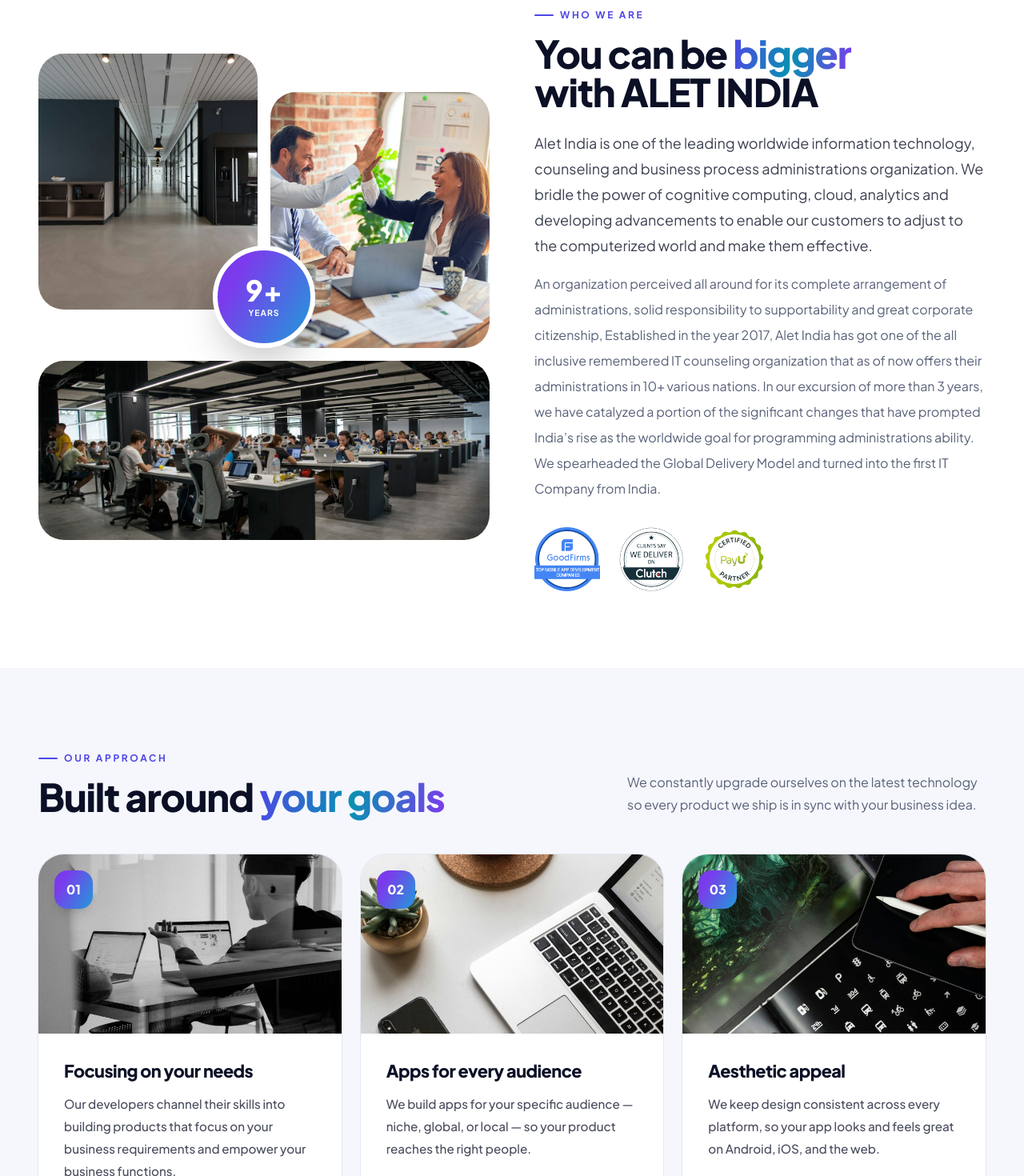
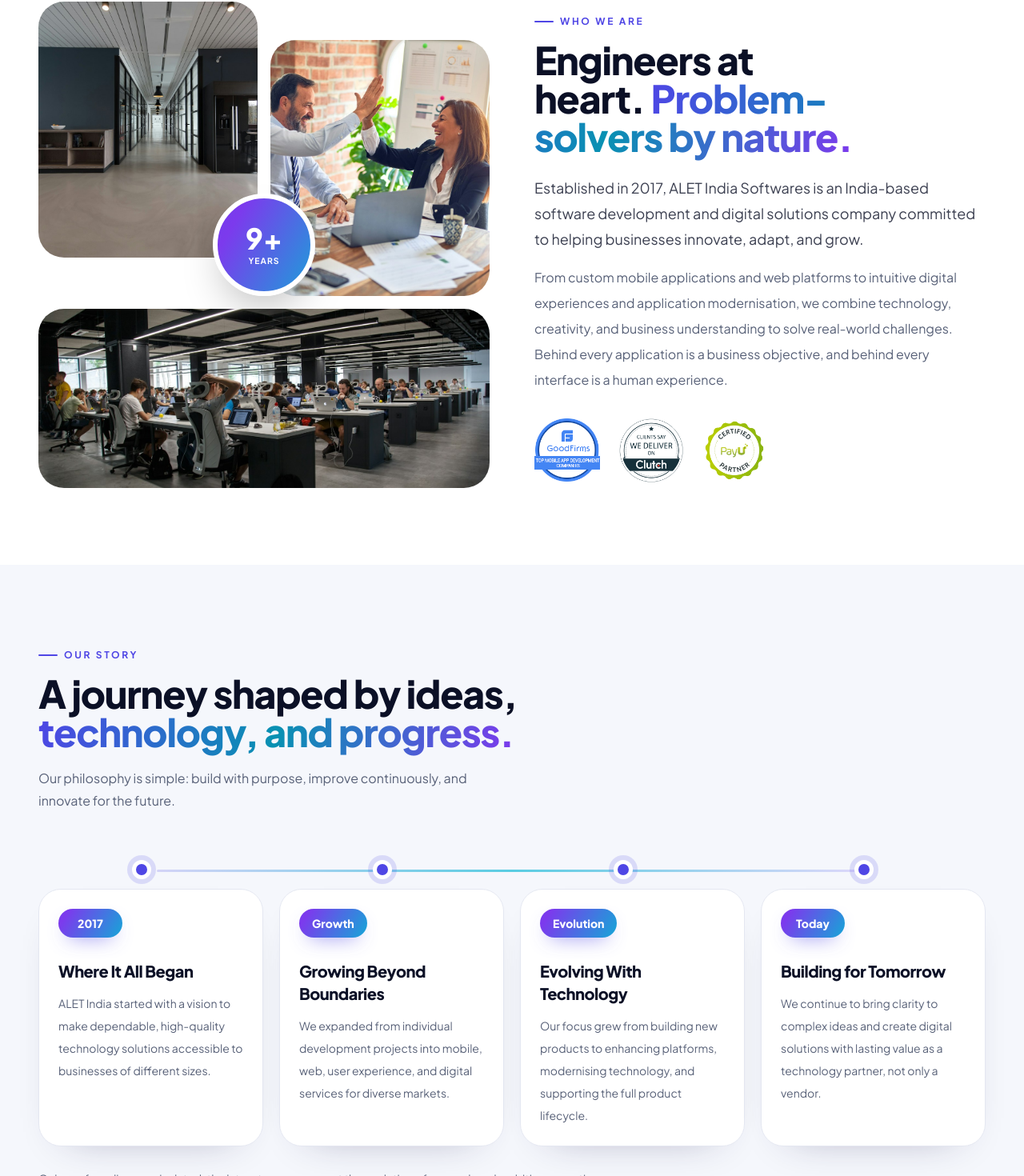
Before and after one commit to aletleads-sketch/aletIndia, a Next.js app: page /aletindia/about-us in a window 1280 px wide. Shown: the part 922-2392 px from the top of the page at 80% size. Built offline with nearby package versions, Linux system fonts and the light colour scheme; no server answers; the database is empty.

Commit message:
Refresh about page and animate company journey

```diff
--- a/app/about-us/page.tsx
+++ b/app/about-us/page.tsx
@@ -6,21 +6,47 @@
 import { Reveal } from "@/components/reveal";
 import { StatsBar, TestimonialsSection, yearsOfExperience } from "@/components/sections";
 import { Arrow, Eyebrow, Photo } from "@/components/ui";
-import { about, achievements, clients, company } from "@/lib/content";
+import { achievements, clients, company } from "@/lib/content";
 import { aboutApproach } from "@/lib/pages";
 
 export const metadata: Metadata = {
   title: "About Us — Alet India",
   description:
-    "Alet India is a New Delhi technology partner for mobile apps, web applications, design, and digital marketing, serving clients in 20+ countries since 2017.",
+    "ALET India Softwares is an India-based software development and digital solutions company building practical technology since 2017.",
 };
 
+const journey = [
+  {
+    stage: "2017",
+    title: "Where It All Began",
+    body: "ALET India started with a vision to make dependable, high-quality technology solutions accessible to businesses of different sizes.",
+  },
+  {
+    stage: "Growth",
+    title: "Growing Beyond Boundaries",
+    body: "We expanded from individual development projects into mobile, web, user experience, and digital services for diverse markets.",
+  },
+  {
+    stage: "Evolution",
+    title: "Evolving With Technology",
+    body: "Our focus grew from building new products to enhancing platforms, modernising technology, and supporting the full product lifecycle.",
+  },
+  {
+    stage: "Today",
+    title: "Building for Tomorrow",
+    body: "We continue to bring clarity to complex ideas and create digital solutions with lasting value as a technology partner, not only a vendor.",
+  },
+];
+
+const differentiators = [
+  ["We Think Business First", "We begin by understanding the challenge, the opportunity, and the outcome you want to achieve."],
+  ["We Build for Change", "We approach software development with scalability, maintainability, and future enhancements in mind."],
+  ["We Value Transparency", "We believe clear communication and collaborative decision-making create stronger project outcomes."],
+  ["We Focus on the Full Journey", "Our thinking extends beyond launch to continuous enhancement, modernization, and support."],
+  ["We Grow Through Partnerships", "We value long-term relationships and aim to become a dependable extension of our clients' technology journey."],
+] as const;
+
 export default function AboutPage() {
-  const [story] = about.paragraphs;
-  const sentences = story.split(". ");
-  const lead = `${sentences.slice(0, 2).join(". ")}.`;
-  const rest = sentences.slice(2).join(". ");
-
   return (
     <>
       <PhotoHero
@@ -30,10 +56,10 @@
         align="bottom"
         className="min-h-[42rem] lg:min-h-[48rem]"
       >
-        <HeroTitle title="Technology partner for" accent="your business" />
+        <HeroTitle title="Rooted in experience." accent="Driven by what’s next." />
         <p className="rise d2 mt-6 max-w-2xl text-base leading-7 text-white/75 sm:text-lg">
-          Established in {company.established}, ALET India builds mobile apps, web platforms,
-          designs, and digital growth for businesses in more than 20 countries.
+          Building digital possibilities since {company.established}. We turn ideas into technology
+          that helps businesses innovate, adapt, and move forward.
         </p>
         <HeroActions />
       </PhotoHero>
@@ -55,10 +81,19 @@
         <Reveal delay={120}>
           <Eyebrow>Who we are</Eyebrow>
           <h2 className="mt-4 text-4xl font-extrabold tracking-tight text-balance sm:text-5xl">
-            You can be <span className="text-gradient-dark">bigger</span> with ALET INDIA
+            Engineers at heart. <span className="text-gradient-dark">Problem-solvers by nature.</span>
           </h2>
-          <p className="mt-6 text-lg leading-8 text-ink/80">{lead}</p>
-          <p className="mt-4 text-base leading-8 text-muted">{rest}</p>
+          <p className="mt-6 text-lg leading-8 text-ink/80">
+            Established in {company.established}, ALET India Softwares is an India-based software
+            development and digital solutions company committed to helping businesses innovate,
+            adapt, and grow.
+          </p>
+          <p className="mt-4 text-base leading-8 text-muted">
+            From custom mobile applications and web platforms to intuitive digital experiences and
+            application modernisation, we combine technology, creativity, and business understanding
+            to solve real-world challenges. Behind every application is a business objective, and
+            behind every interface is a human experience.
+          </p>
           <ul className="mt-8 flex flex-wrap items-center gap-6">
             {achievements.map((item) => (
               <li key={item.src}>
@@ -75,45 +110,76 @@
         </Reveal>
       </section>
 
+      <section className="bg-surface px-5 py-16 sm:px-8 md:py-24 xl:px-12">
+        <div className="mx-auto w-full max-w-[92rem]">
+          <Reveal className="max-w-2xl">
+            <Eyebrow>Our story</Eyebrow>
+            <h2 className="mt-4 text-4xl font-extrabold tracking-tight sm:text-5xl">
+              A journey shaped by ideas, <span className="text-gradient-dark">technology, and progress.</span>
+            </h2>
+            <p className="mt-5 max-w-xl text-base leading-7 text-muted">
+              Our philosophy is simple: build with purpose, improve continuously, and innovate for the future.
+            </p>
+          </Reveal>
+          <div className="relative mt-12">
+            <div className="journey-rail absolute top-6 right-[12.5%] left-[12.5%] hidden h-[3px] rounded-full md:block" aria-hidden="true" />
+            <ol className="grid gap-5 md:grid-cols-4">
+              {journey.map((item, index) => (
+                <li key={item.stage} className="relative md:pt-12">
+                  <span className={`journey-node d${index + 1} absolute top-3 left-1/2 z-10 hidden h-6 w-6 -translate-x-1/2 rounded-full border-[5px] border-white bg-brand shadow-[0_0_0_6px_rgb(79_70_229_/_0.16)] md:block`} aria-hidden="true" />
+                  <Reveal delay={index * 90} className="group relative h-full">
+                    <article className="journey-card h-full rounded-[1.75rem] border border-line bg-white p-6 shadow-[0_20px_50px_-38px_rgb(30_27_75_/_0.45)] transition duration-300 hover:-translate-y-2 hover:border-brand/30 hover:shadow-[0_30px_65px_-36px_rgb(79_70_229_/_0.55)]">
+                      <span className="relative z-10 inline-flex min-w-20 items-center justify-center rounded-full bg-brand-gradient px-4 py-2 text-sm font-extrabold text-white shadow-[0_10px_24px_-12px_rgb(79_70_229_/_0.8)]">{item.stage}</span>
+                      <h3 className="mt-7 text-xl font-extrabold tracking-tight">{item.title}</h3>
+                      <p className="mt-3 text-sm leading-7 text-muted">{item.body}</p>
+                    </article>
+                  </Reveal>
+                </li>
+              ))}
+            </ol>
+          </div>
+          <p className="mt-7 text-sm leading-6 text-muted">Only our founding year is dated; the later stages represent the evolution of our work and ambitions over time.</p>
+        </div>
+      </section>
+
       <section className="bg-surface">
         <div className="mx-auto w-full max-w-[92rem] px-5 py-16 sm:px-8 md:py-24 xl:px-12">
           <Reveal className="flex flex-wrap items-end justify-between gap-6">
             <div className="max-w-2xl">
-              <Eyebrow>Our Approach</Eyebrow>
+              <Eyebrow>What makes us different</Eyebrow>
               <h2 className="mt-4 text-4xl font-extrabold tracking-tight text-balance sm:text-5xl">
-                Built around <span className="text-gradient-dark">your goals</span>
+                Beyond development. <span className="text-gradient-dark">Beyond delivery.</span>
               </h2>
             </div>
             <p className="max-w-md text-base leading-7 text-muted">
-              We constantly upgrade ourselves on the latest technology so every product we ship
-              is in sync with your business idea.
+              Our focus is not simply on what we build, but on why it matters to your business.
             </p>
           </Reveal>
-          <ul className="mt-12 grid gap-6 md:grid-cols-3">
-            {aboutApproach.map((item, index) => (
-              <li key={item.title}>
+          <ul className="mt-12 grid gap-6 md:grid-cols-2 xl:grid-cols-3">
+            {differentiators.map(([title, body], index) => {
+              const image = aboutApproach[index % aboutApproach.length].image;
+              return (
+              <li key={title}>
                 <Reveal delay={index * 90} className="h-full">
                   <article className="lift group h-full overflow-hidden rounded-[2rem] bg-white ring-1 ring-line">
                     <div className="relative h-56 overflow-hidden">
                       <div className="zoom-img absolute inset-0">
-                        <Photo src={item.image} className="h-full" sizes="33vw" />
+                        <Photo src={image} className="h-full" sizes="33vw" />
                       </div>
                       <span className="bg-brand-gradient absolute top-5 left-5 flex h-12 w-12 items-center justify-center rounded-2xl text-base font-extrabold text-white shadow-lg">
                         {String(index + 1).padStart(2, "0")}
                       </span>
                     </div>
                     <div className="p-8">
-                      <h3 className="text-xl font-extrabold tracking-tight sm:text-[1.35rem]">
-                        {item.title}
-                      </h3>
+                      <h3 className="text-xl font-extrabold tracking-tight sm:text-[1.35rem]">{title}</h3>
                       <p className="mt-3 text-[0.95rem] leading-7 font-medium text-ink/75">
-                        {item.body}
+                        {body}
                       </p>
                     </div>
                   </article>
                 </Reveal>
               </li>
-            ))}
+            )})}
           </ul>
         </div>
       </section>
@@ -131,23 +197,19 @@
           <Reveal>
             <Eyebrow light>Our mission</Eyebrow>
             <p className="mt-6 text-3xl leading-tight font-extrabold tracking-tight text-balance sm:text-5xl">
-              Turn every idea into a product that is{" "}
-              <span className="text-gradient">fast, beautiful, and built to last.</span>
+              The next chapter starts with <span className="text-gradient">you.</span>
             </p>
           </Reveal>
           <Reveal delay={120} className="space-y-4">
-            {about.paragraphs.slice(1).map((paragraph) => (
-              <p key={paragraph.slice(0, 24)} className="line-clamp-6 text-sm leading-7 text-white/75">
-                {paragraph}
-              </p>
-            ))}
+            <p className="text-sm leading-7 text-white/75">Since 2017, our journey has been shaped by ideas, technology, and the ambition to create something better. Whether you&apos;re launching a new product, enhancing an existing platform, or exploring your next technology opportunity, we&apos;re ready to build alongside you.</p>
             <Link
               href="/contact-us"
               className="btn-sheen bg-brand-gradient inline-flex items-center gap-2 rounded-full px-6 py-3 text-sm font-bold"
             >
-              Start a project
+              Start a conversation
               <Arrow />
             </Link>
+            <Link href="/portfolio" className="ml-4 inline-flex items-center gap-2 text-sm font-bold text-white transition hover:text-brand-2">Explore our work <Arrow /></Link>
           </Reveal>
         </div>
       </section>
@@ -156,11 +218,11 @@
         <Reveal from="left">
           <Eyebrow>ALET&apos;s Core Solution</Eyebrow>
           <h2 className="mt-4 text-4xl font-extrabold tracking-tight text-balance sm:text-5xl">
-            From first idea to the <span className="text-gradient-dark">next upgrade</span>
+            Building digital possibilities <span className="text-gradient-dark">since 2017.</span>
           </h2>
           <p className="mt-4 max-w-lg text-base leading-7 text-muted">
-            A continuous cycle — we build, refine, and raise the bar so your product keeps
-            winning.
+            We work with entrepreneurs, startups, and businesses looking to launch new products,
+            improve existing systems, or take their digital capabilities to the next level.
           </p>
           <Photo src="/images/pages/developers.jpg" className="mt-8 hidden h-72 rounded-[2rem] xl:block" />
         </Reveal>
--- a/app/globals.css
+++ b/app/globals.css
@@ -651,6 +651,27 @@
   }
 }
 
+@keyframes journey-flow {
+  from {
+    transform: translateX(-150%);
+  }
+  to {
+    transform: translateX(450%);
+  }
+}
+
+@keyframes journey-node {
+  0%,
+  100% {
+    transform: translateX(-50%) scale(1);
+    box-shadow: 0 0 0 6px rgb(79 70 229 / 0.16), 0 0 0 0 rgb(6 182 212 / 0.35);
+  }
+  50% {
+    transform: translateX(-50%) scale(1.16);
+    box-shadow: 0 0 0 8px rgb(79 70 229 / 0.1), 0 0 0 15px rgb(6 182 212 / 0);
+  }
+}
+
 .slide-x {
   animation: slide-x 0.9s cubic-bezier(0.22, 1, 0.36, 1) both;
 }
@@ -673,6 +694,44 @@
 
 .clip-up {
   animation: clip-up 1s cubic-bezier(0.22, 1, 0.36, 1) both;
+}
+
+.journey-rail {
+  overflow: hidden;
+  background: linear-gradient(90deg, rgb(79 70 229 / 0.2), rgb(6 182 212 / 0.65), rgb(139 92 246 / 0.2));
+}
+
+.journey-rail::after {
+  content: "";
+  position: absolute;
+  inset: -5px auto -5px 0;
+  width: 24%;
+  background: linear-gradient(90deg, transparent, rgb(255 255 255 / 0.95), transparent);
+  filter: blur(2px);
+  animation: journey-flow 4.4s ease-in-out infinite;
+}
+
+.journey-node {
+  animation: journey-node 3.8s ease-in-out infinite;
+}
+
+.journey-card {
+  position: relative;
+  overflow: hidden;
+}
+
+.journey-card::after {
+  content: "";
+  position: absolute;
+  inset: 0;
+  background: linear-gradient(115deg, transparent 25%, rgb(79 70 229 / 0.08) 50%, transparent 75%);
+  transform: translateX(-120%);
+  transition: transform 0.7s cubic-bezier(0.22, 1, 0.36, 1);
+  pointer-events: none;
+}
+
+.journey-card:hover::after {
+  transform: translateX(120%);
 }
 
 .reveal-x {
@@ -815,6 +874,11 @@
     animation: none;
   }
 
+  .journey-rail::after,
+  .journey-node {
+    animation: none;
+  }
+
   .reveal,
   .reveal .grow-line,
   .reveal-x,
```
